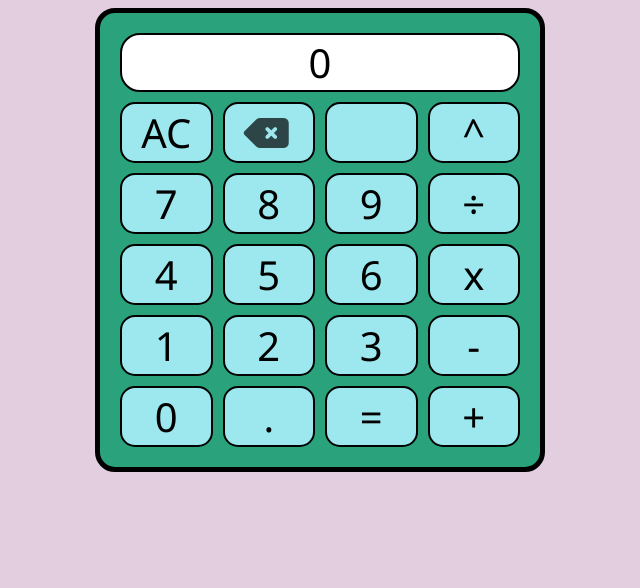
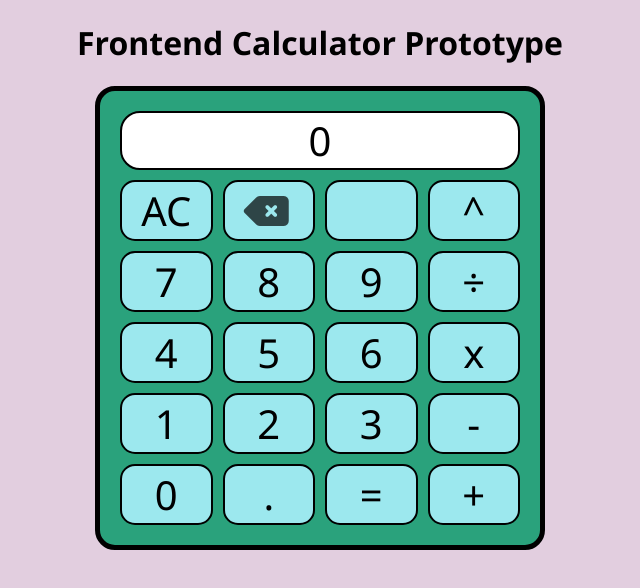
Before and after one commit to xleyn/calculator, a plain HTML site: page index.html in a window 1280 px wide. Shown: the whole page, without its empty margins (320-960 px from the left). Drawn offline with Linux system fonts and the light colour scheme.

Commit message:
Calculator now sits in separate horizontal flexbox rather than directly in body, to allow for a title!

```diff
--- a/index.html
+++ b/index.html
@@ -11,6 +11,8 @@
 </head>
 
 <body>
+    <h1>Frontend Calculator Prototype</h1>
+    <div id="panel-calculator">
         <div id="calculator">
             <div id="panel-display"></div>
             <div id="panel-buttons">
@@ -37,6 +39,8 @@
                 <button class="btn" data-repr="+">+</button>
             </div>
         </div>
+    </div>
+
 </body>
 
 </html>
--- a/style.css
+++ b/style.css
@@ -8,10 +8,8 @@
     box-sizing: border-box;
 }
 
-body {
-    display: flex;
-    justify-content: center;
-    align-items: center;
+h1 {
+    text-align: center;
 }
 
 .btn {
@@ -20,6 +18,12 @@ body {
     border: 2px solid black;
     background-color: rgb(156, 232, 238);
     min-width: calc((100% - 3*var(--button-gap))/ 4);
+}
+
+#panel-calculator {
+    display: flex;
+    justify-content: center;
+    align-items: center;
 }
 
 #calculator {
```
Lines whose indentation alone changed are shown as unchanged.
